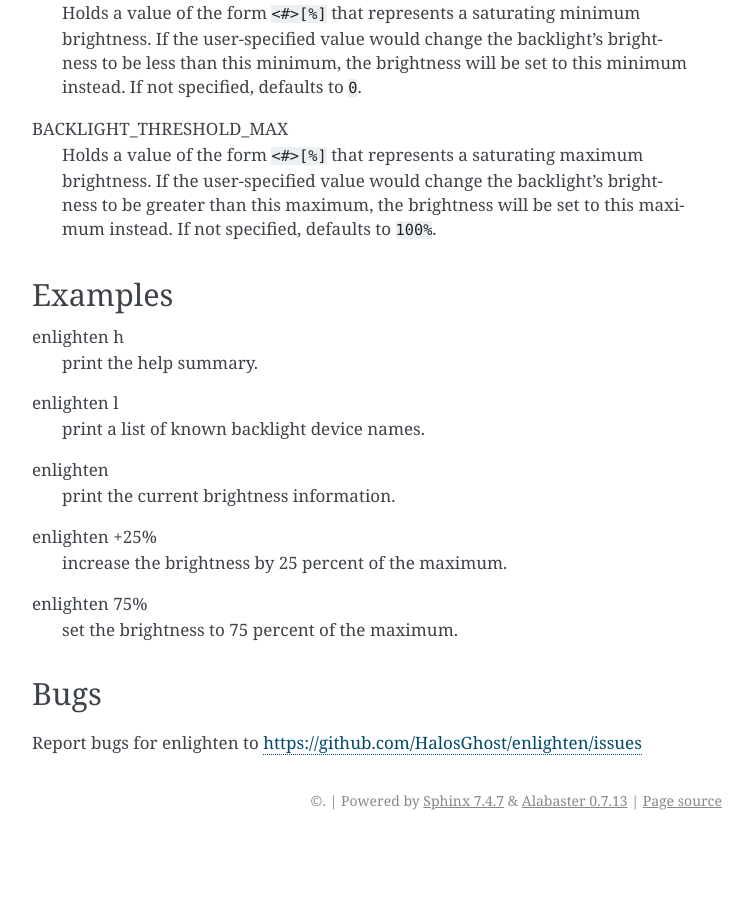
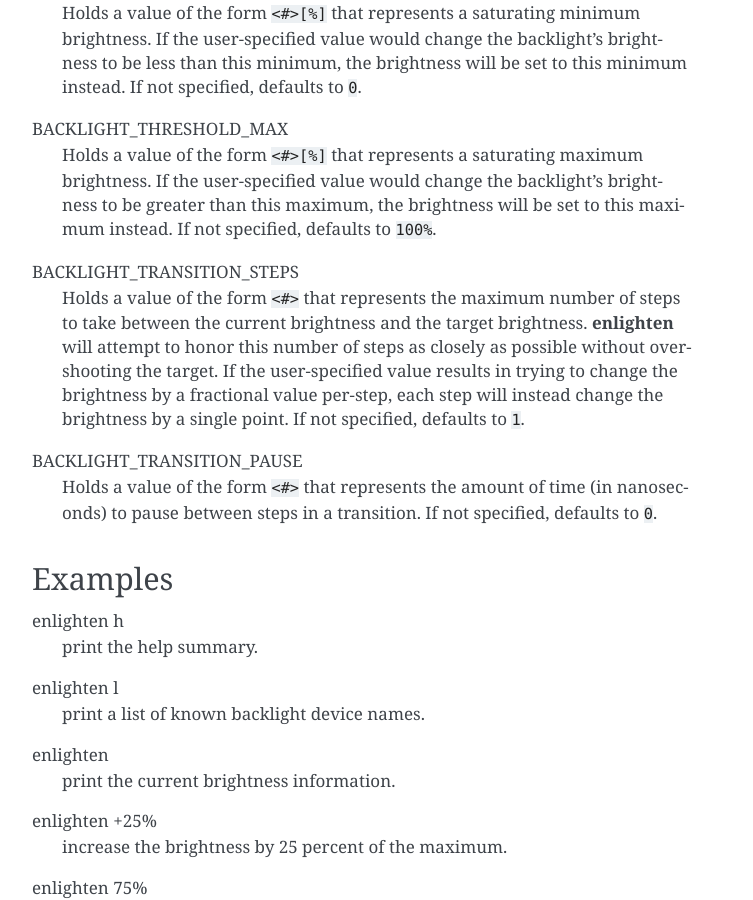
Before and after one commit to HalosGhost/enlighten, a Sphinx documentation site: the page built from doc/enlighten.rst, in a window 1280 px wide and 900 px high, scrolled down 1061 px. Shown: the whole window, without its empty margins (388-1141 px from the left). Built offline with Sphinx 7.4.7, drawn with Linux system fonts in a browser that asks for light colours; before the commit the page ends 1901 px from its top, so only the background shows below that.

Commit message:
update documentation for transitions

```diff
--- a/doc/enlighten.rst
+++ b/doc/enlighten.rst
@@ -51,6 +51,16 @@
     If the user-specified value would change the backlight's brightness to be greater than this maximum, the brightness will be set to this maximum instead.
     If not specified, defaults to ``100%``.
 
+BACKLIGHT_TRANSITION_STEPS
+    Holds a value of the form ``<#>`` that represents the maximum number of steps to take between the current brightness and the target brightness.
+    :program:`enlighten` will attempt to honor this number of steps as closely as possible without overshooting the target.
+    If the user-specified value results in trying to change the brightness by a fractional value per-step, each step will instead change the brightness by a single point.
+    If not specified, defaults to ``1``.
+
+BACKLIGHT_TRANSITION_PAUSE
+    Holds a value of the form ``<#>`` that represents the amount of time (in nanoseconds) to pause between steps in a transition.
+    If not specified, defaults to ``0``.
+
 Examples
 --------
 
```
